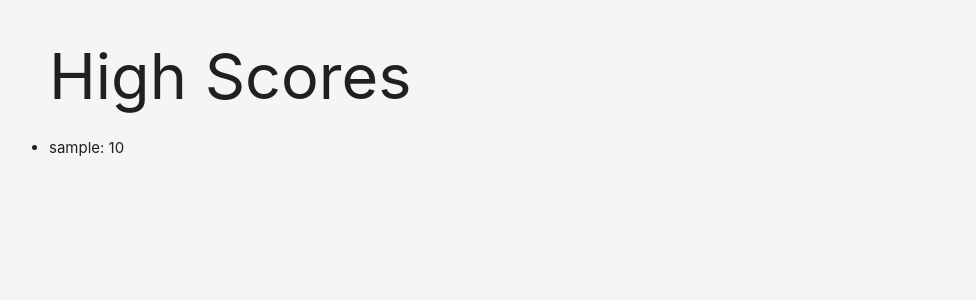
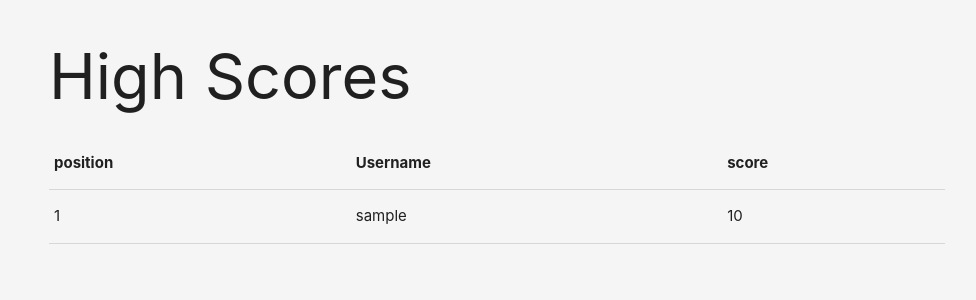
Before and after one commit to Jefwillems/FADREA, a Django app: page /highscore/ in a window 1280 px wide. Shown: the part 150-450 px from the top of the page, without its empty margins (143-1119 px from the left). Run offline with Django 3.2, Linux system fonts and the light colour scheme; tables that the repository leaves empty hold one stand-in row (values such as "Sample post"); some libraries are stand-ins or nearby versions.

Commit message:
updated highscores

```diff
--- a/main/templates/main/highscore.html
+++ b/main/templates/main/highscore.html
@@ -3,11 +3,21 @@
 {% block content %}
     <div class="container">
         <h1>High Scores</h1>
-        <ul>
+        <table>
+            <tr>
+                <th>position</th>
+                <th>Username</th>
+                <th>score</th>
+            </tr>
             {% for score in scores %}
-                <li>{{ score.username }}: {{ score.max_score }}</li>
+                <tr>
+                    <td>{{ forloop.counter }}</td>
+                    <td>{{ score.username }}</td>
+                    <td>{{ score.max_score }}</td>
+                </tr>
             {% endfor %}
-        </ul>
+
+        </table>
     </div>
 
 {% endblock %}
```
